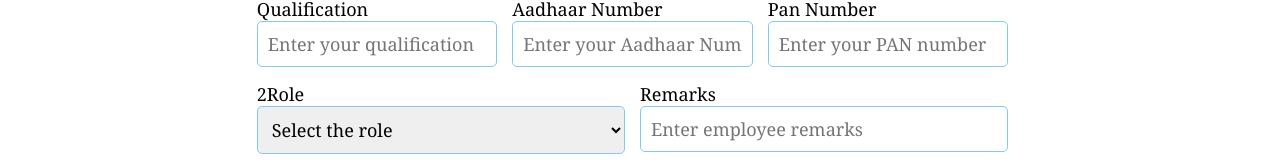
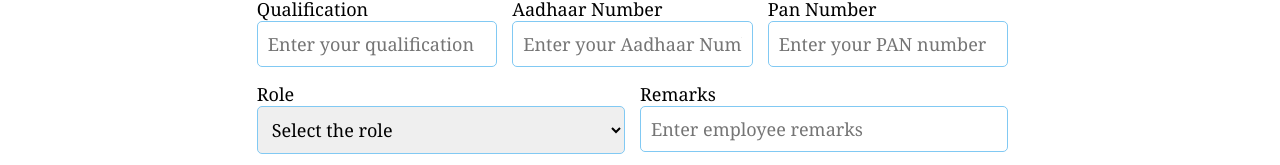
Before and after one commit to Shravankumar0219/FrontEnd, a React (Create React App) app in the folder Sharp-Tech-System/: page /Register in a window 1280 px wide. Shown: the part 635-800 px from the top of the page. Built offline with nearby package versions, Linux system fonts and the light colour scheme.

Commit message:
in register i was changed

```diff
--- a/Sharp-Tech-System/src/implements/Register/Register.js
+++ b/Sharp-Tech-System/src/implements/Register/Register.js
@@ -250,7 +250,7 @@ function Register() {
               </div>
             </div>
             <div className="form-row">
-              <div className="form-group col">2
+              <div className="form-group col">
                 <label htmlFor="role">Role</label>
                 <select className="form-control" name="role" value={user.role} onChange={onInputChange} required>
                   <option value="" disabled>Select the role</option>
```
